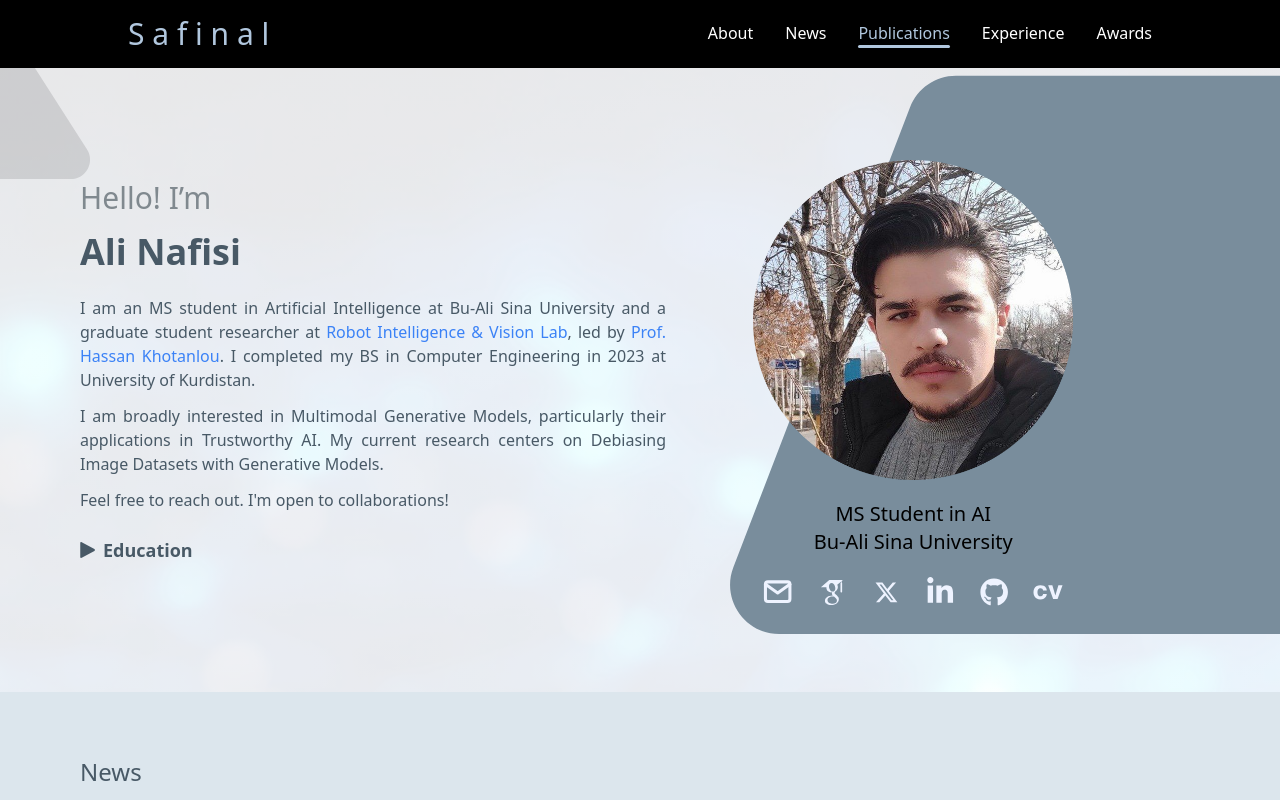
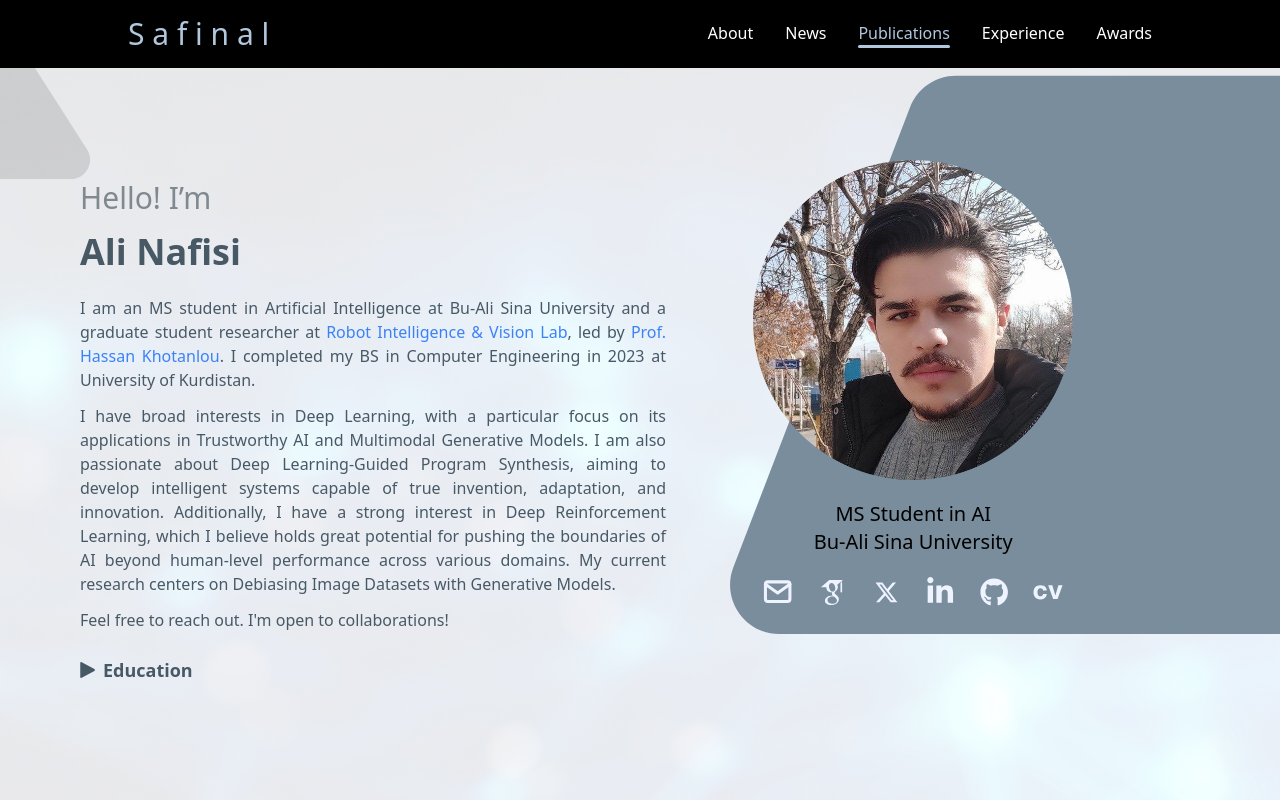
Before and after one commit to safinal/safinal.github.io, a Next.js app: page / in a window 1280 px wide. Shown: the top 800 px of the page. Built offline with nearby package versions, Linux system fonts and the light colour scheme.

Commit message:
Update DetaiIntroduction.js

```diff
--- a/src/components/introduction/DetaiIntroduction.js
+++ b/src/components/introduction/DetaiIntroduction.js
@@ -18,7 +18,7 @@ const DetaiIntroduction = (props) => {
                     I am an MS student in Artificial Intelligence at Bu-Ali Sina University and a graduate student researcher at <a className="text-blue-500" href="https://rivlab.github.io/">Robot Intelligence & Vision Lab</a>, led by <a className="text-blue-500" href="https://scholar.google.com/citations?hl=en&user=5YX31NgAAAAJ">Prof. Hassan Khotanlou</a>. I completed my BS in Computer Engineering in 2023 at University of Kurdistan.
                 </p>
                 <p className=" text-gray-dark text-sm md:text-base 2xl:text-lg 3xl:text-xl text-justify mt-2 xl:mt-3 3xl:mt-5">
-                    I am broadly interested in Multimodal Generative Models, particularly their applications in Trustworthy AI. My current research centers on Debiasing Image Datasets with Generative Models.
+                    I have broad interests in Deep Learning, with a particular focus on its applications in Trustworthy AI and Multimodal Generative Models. I am also passionate about Deep Learning-Guided Program Synthesis, aiming to develop intelligent systems capable of true invention, adaptation, and innovation. Additionally, I have a strong interest in Deep Reinforcement Learning, which I believe holds great potential for pushing the boundaries of AI beyond human-level performance across various domains. My current research centers on Debiasing Image Datasets with Generative Models.
                 </p>
                 <p className="text-gray-dark text-sm md:text-base 2xl:text-lg 3xl:text-xl text-justify mt-2 xl:mt-3 3xl:mt-5">
                     Feel free to reach out. I'm open to collaborations!
```
